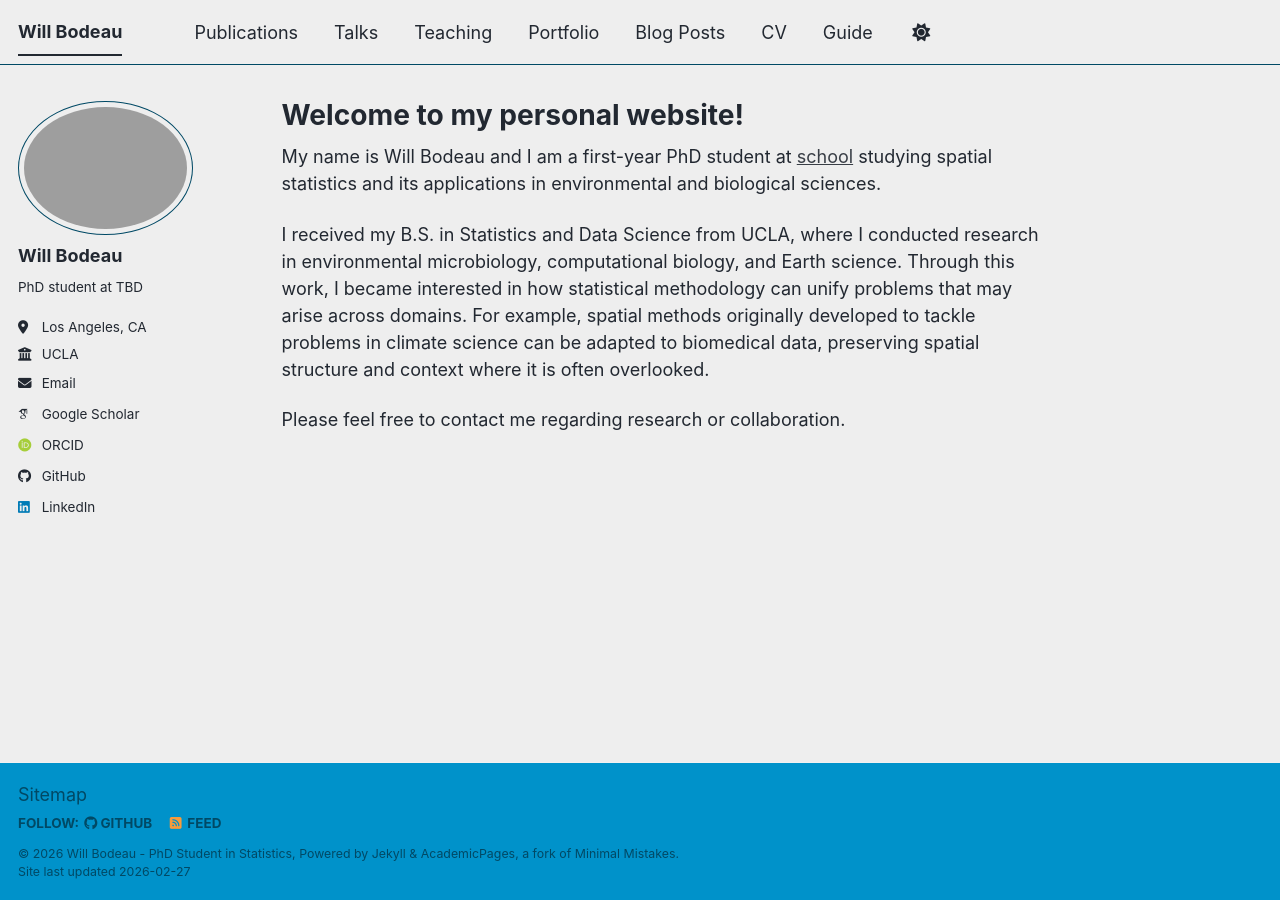
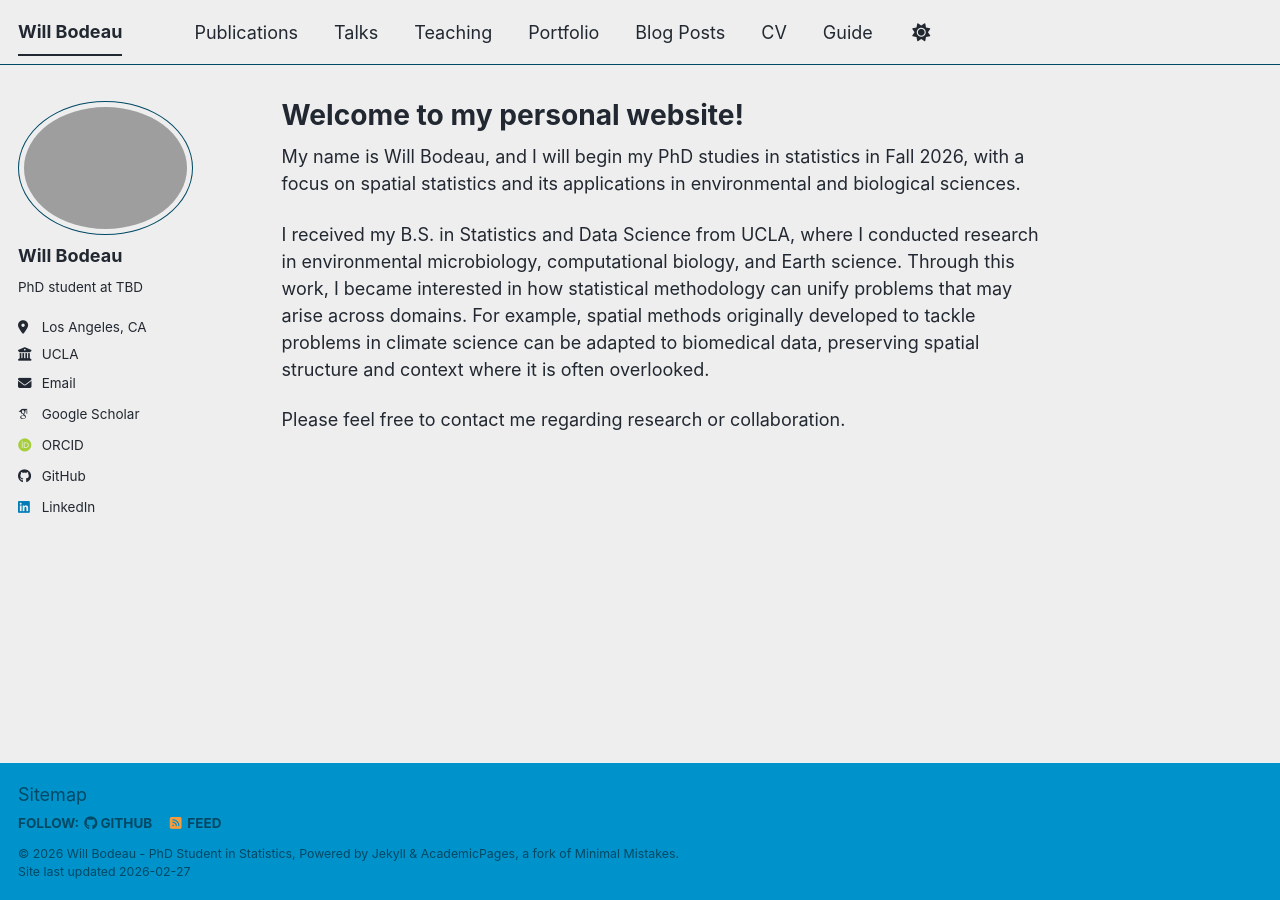
Before and after one commit to willbodeau/willbodeau.github.io, a Jekyll site: the page built from _pages/about.md, in a window 1280 px wide. Built offline with Jekyll 4.4.1, drawn with Linux system fonts in a browser that asks for light colours; some web fonts are replaced; a script bundle is joined from its source files by our own code; library files that are not in the unit come from our copies.

Commit message:
Update about.md

```diff
--- a/_pages/about.md
+++ b/_pages/about.md
@@ -7,7 +7,7 @@ redirect_from:
   - /about.html
 ---
 
-My name is Will Bodeau and I am a first-year PhD student at [school](https://en.wikipedia.org/wiki/School) studying spatial statistics and its applications in environmental and biological sciences.
+My name is Will Bodeau, and I will begin my PhD studies in statistics in Fall 2026, with a focus on spatial statistics and its applications in environmental and biological sciences.
 
 I received my B.S. in Statistics and Data Science from UCLA, where I conducted research in environmental microbiology, computational biology, and Earth science. Through this work, I became interested in how statistical methodology can unify problems that may arise across domains. For example, spatial methods originally developed to tackle problems in climate science can be adapted to biomedical data, preserving spatial structure and context where it is often overlooked.
 
```
